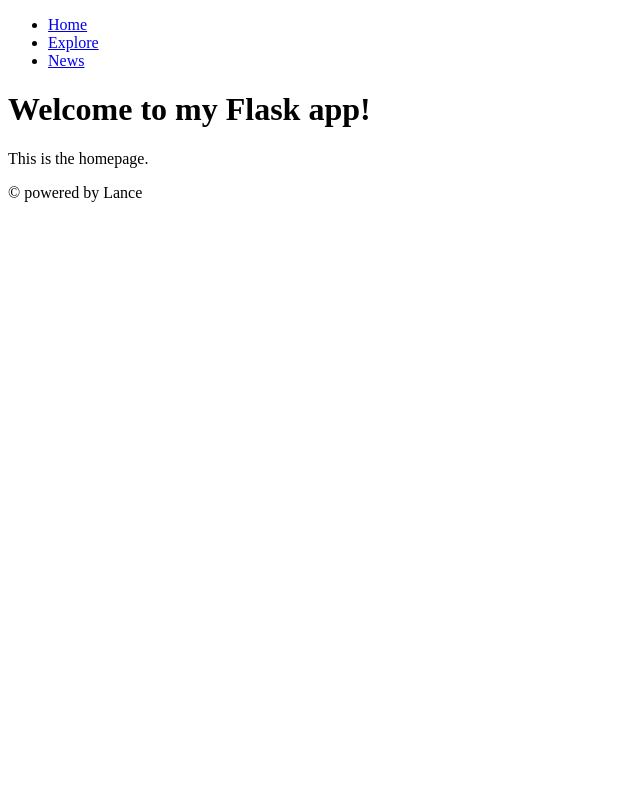
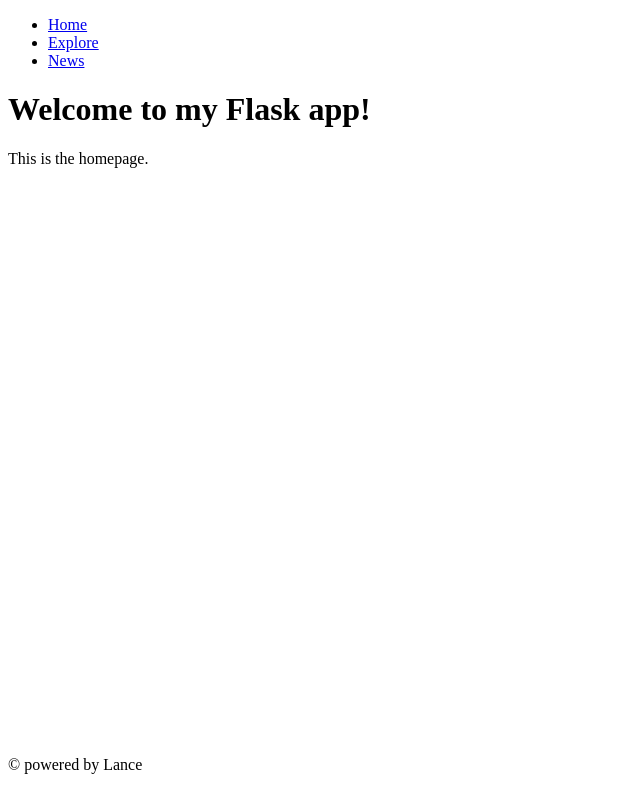
Before and after one commit to Lance-Tsui/jwalumni, a Flask app: page / in a window 1280 px wide. Shown: the whole page, without its empty margins (0-640 px from the left). Run offline with Flask 3, Linux system fonts and the light colour scheme.

Commit message:
multiple css files & put footer to bottom

```diff
--- a/app.py
+++ b/app.py
@@ -1,6 +1,7 @@
 from flask import Flask, send_from_directory
 from models import connect_to_database
 from views import views_bp
+import os
 
 # Initialize the Flask app
 app = Flask(__name__)
@@ -12,6 +13,10 @@ connect_to_database(app)
 def favicon():
     return send_from_directory(app.root_path, 'static/img/favicon.ico', mimetype='image/vnd.microsoft.icon')
 
+@app.context_processor
+def inject_os():
+    return {'os': os}
+
 app.register_blueprint(views_bp)
 
 # Run the Flask app
--- /dev/null
+++ b/static/css/footer.css
@@ -0,0 +1,6 @@
+.footer {
+  position: absolute;
+  bottom: 0;
+  width: 100%;
+  height: 60px; /* 或其他 footer 高度 */
+}
--- a/templates/base.html
+++ b/templates/base.html
@@ -2,7 +2,9 @@
 <html lang="en">
 <head>
   <title>{% block title %}Alumni Database{% endblock %}</title>
-  <link rel="stylesheet" href="{{ url_for('static', filename='css/style.css') }}">
+  {% for filename in os.listdir('static/css') if filename.endswith('.css') %}
+  <link rel="stylesheet" type="text/css" href="{{ url_for('static', filename='css/' + filename) }}">
+  {% endfor %}
 </head>
 <body>
 <header>
@@ -15,7 +17,7 @@
   </nav>
 </header>
 {% block content %}{% endblock %}
-<footer>
+<footer class="footer">
       <p>&copy; powered by Lance</p>
 </footer>
 </body>
```
